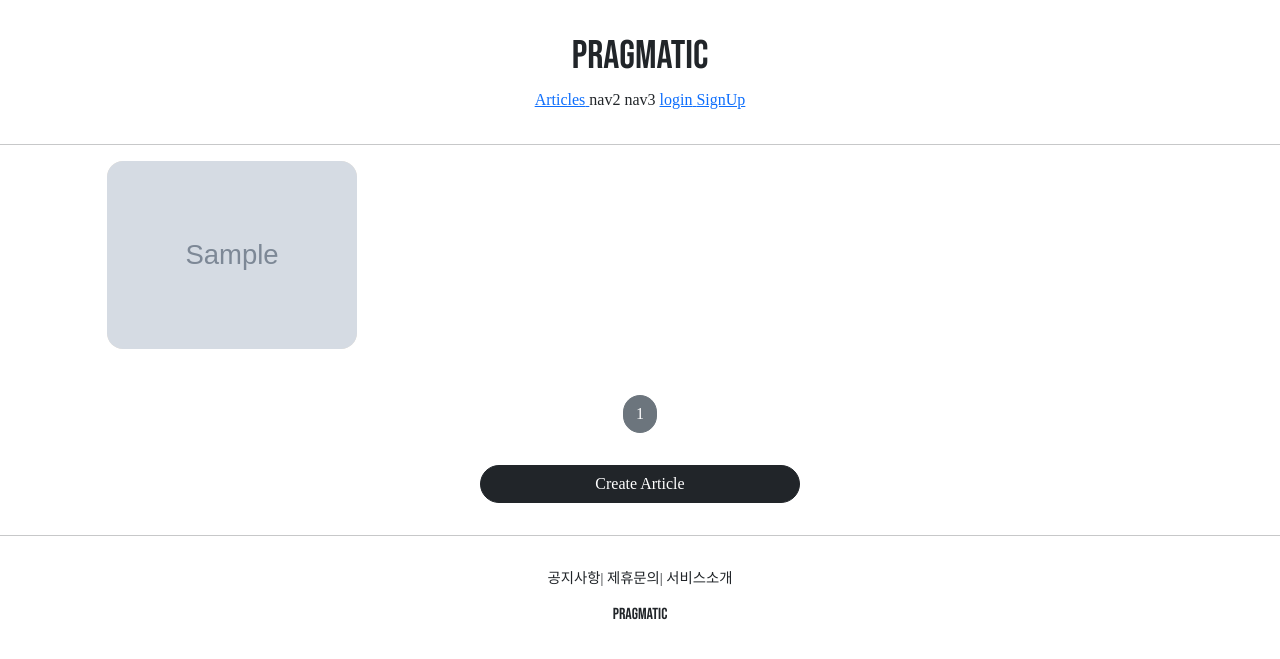
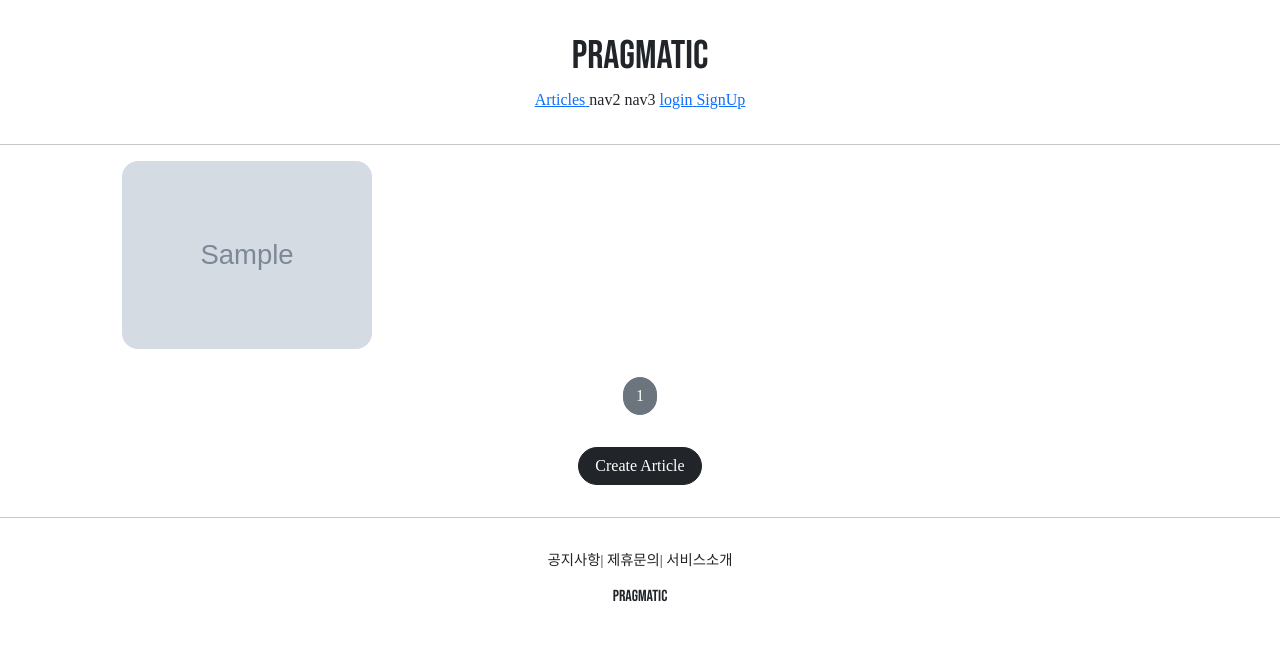
Before and after one commit to john9803/Desperate_Django, a Django app: page /articles/list/ in a window 1280 px wide. Shown: the top 659 px of the page. Run offline with Django 3.2, Linux system fonts and the light colour scheme; tables that the repository leaves empty hold one stand-in row (values such as "Sample post"); grey boxes marked "Sample" are stand-in pictures; some libraries are stand-ins or nearby versions.

Commit message:
django course 39 commit

```diff
--- a/pragmatic/accountapp/templates/accountapp/detail.html
+++ b/pragmatic/accountapp/templates/accountapp/detail.html
@@ -9,7 +9,7 @@
             </p>
 
             {% if target_user.profile %}
-            <img src="{{ target_user.profile.image.url}}" alt=""
+            <img src="{{ target_user.profile.image.url }}" alt=""
                  style="height: 12rem; width 12rem; border-radius: 20rem; margin-bottom: 2rem;">
             <h2 style="font-family: 'NanumSquareOTFBold'">
                 {{ target_user.profile.nickname }}
--- a/pragmatic/articleapp/templates/articleapp/list.html
+++ b/pragmatic/articleapp/templates/articleapp/list.html
@@ -4,12 +4,23 @@
 {% block content %}
 
 <style>
+
+    .container {
+        padding: 0;
+        margin:= 0 , auto;
+
+    }
+
+    .container a{
+        width: 45%;
+        max-width: 250px;
+    }
+
     .container div {
-      width: 250px;
-      background-color: antiquewhite;
       display: flex;
       justify-content: center;
       align-items: center;
+
       border-radius: 1rem;
     }
 
@@ -37,7 +48,7 @@
     {% include 'snippets/pagination.html' with page_obj=page_obj %}
 
     <div style="text-align: center">
-        <a href="{% url 'articleapp:create' %}" class="btn btn-dark rounded-pill col-3 mt-3 mb-3">
+        <a href="{% url 'articleapp:create' %}" class="btn btn-dark rounded-pill mt-3 mb-3 px-3">
             Create Article
         </a>
     </div>
--- a/pragmatic/pragmatic/settings.py
+++ b/pragmatic/pragmatic/settings.py
@@ -41,7 +41,7 @@ SECRET_KEY = env('SECRET_KEY')
 # SECURITY WARNING: don't run with debug turned on in production!
 DEBUG = True
 
-ALLOWED_HOSTS = []
+ALLOWED_HOSTS = ['*']
 
 
 # Application definition
--- a/pragmatic/static/base.css
+++ b/pragmatic/static/base.css
@@ -1,20 +1,28 @@
 
 .pragmatic_logo{
-font-family: 'Bebas Neue', cursive;
+    font-family: 'Bebas Neue', cursive;
 }
 
 .pragmatic_footer_button{
-font-size: .9rem;
+    font-size: .9rem;
 }
 
 .pragmatic_footer{
-text-align:center; margin-top: 2rem
+    text-align:center;
+    margin-top: 2rem
 }
 
 .pragmatic_logo{
-font-family: 'Bebas Neue', cursive;
+    font-family: 'Bebas Neue', cursive;
 }
 
 .pragmatic_header{
-text-align:center; margin: 2rem 0;
+    text-align:center;
+    margin: 2rem 0;
 }
+
+@media screen and (max-width:500px) {
+    html {
+        font-size: 13px;
+    }
+}
--- a/pragmatic/static/js/magicgrid.js
+++ b/pragmatic/static/js/magicgrid.js
@@ -277,7 +277,7 @@ MagicGrid.prototype.listen = function listen () {
 let magicGrid = new MagicGrid({
   container: '.container',
   animate: true,
-  gutter: 30,
+  gutter: 12,
   static: true,
   useMin: true
 });
--- a/pragmatic/templates/head.html
+++ b/pragmatic/templates/head.html
@@ -2,6 +2,7 @@
 
 <head>
     <meta charset="UTF-8">
+    <meta name="viewport" content="width=device-width, initial-scale=1, shrink-to-fit=no"> <!-- 모바일최적화 코드 (개발자도구에서 disable cache이슈가 있음) -->
     <title>Pragmatic</title>
 
     <!-- BOOTSTRAP LINK -->
```
